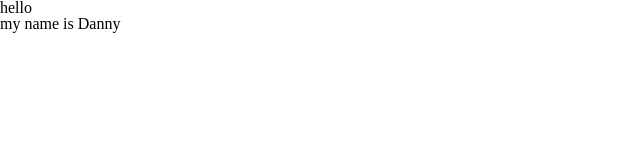
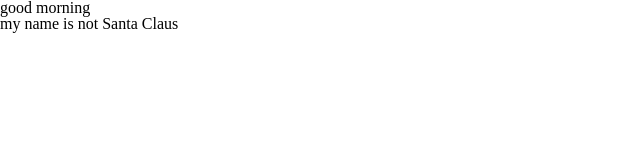
Before and after one commit to vinyasatech/demo1213, a plain HTML site: page root/index.html in a window 1280 px wide. Shown: the whole page, without its empty margins (0-640 px from the left). Drawn offline with Linux system fonts and the light colour scheme.

Commit message:
online edits to index
-changed heading
-said we are not SC

```diff
--- a/root/index.html
+++ b/root/index.html
@@ -11,8 +11,8 @@
 
     <body>
         <header>
-            <h1>hello</h1>
-            <h2>my name is Danny</h2>
+            <h1>good <span>morning</span></h1>
+            <h2>my name is not Santa Claus</h2>
         </header>
 
         <nav>
```
